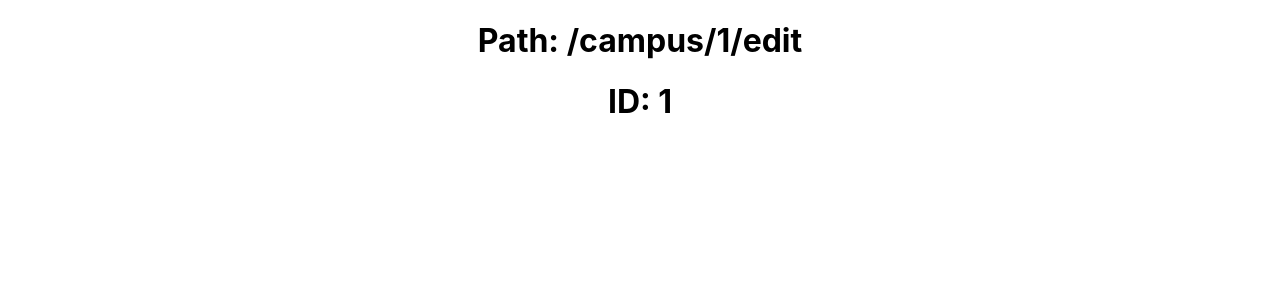
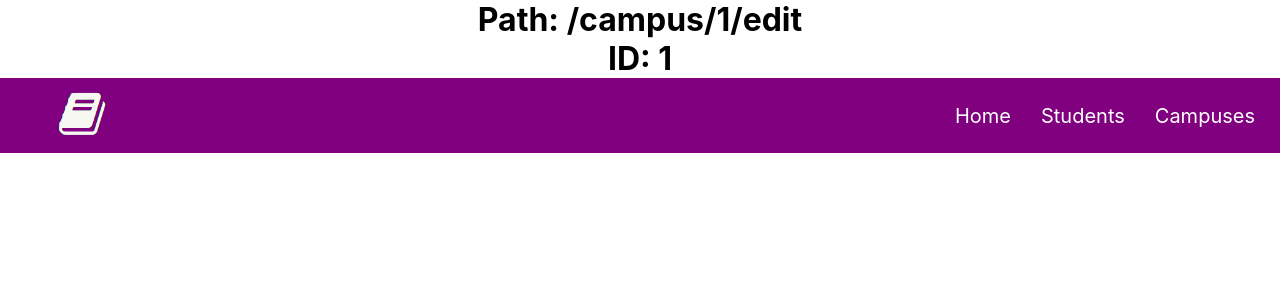
Before and after one commit to nursimadonuk/Fullstack-CRUD-Application, a React (Create React App) app: page /campus/1/edit in a window 1280 px wide. Shown: the top 300 px of the page. Built offline with nearby package versions, Linux system fonts and the light colour scheme.

Commit message:
navbar redirecting

```diff
--- a/src/App.js
+++ b/src/App.js
@@ -1,15 +1,21 @@
-import React from 'react';
-import {BrowserRouter as Router, Route} from 'react-router-dom';
-import './App.css';
+import React from "react";
+import { BrowserRouter as Router, Route } from "react-router-dom";
+import "./App.css";
+import Navbar from "./components/Navbar.js";
 
 function App() {
-  const Home = () => (<h1>Home</h1>) ;
-  const Campuses = () => (<h1>Campuses</h1>) ;
-  const Students = () => (<h1>Students</h1>) ;
-  const ShowID = (props) => {
+  const Home = () => <h1>Home</h1>;
+  const Campuses = () => <h1>Campuses</h1>;
+  const Students = () => <h1>Students</h1>;
+  const ShowID = props => {
     console.log(props);
-    return (<div><h1>Path: {props.location.pathname} </h1> <h1>ID: {props.match.params.id}</h1></div>);
-  }
+    return (
+      <div>
+        <h1>Path: {props.location.pathname} </h1>{" "}
+        <h1>ID: {props.match.params.id}</h1>
+      </div>
+    );
+  };
   return (
     <div className="App">
       <Router>
@@ -20,6 +26,8 @@ function App() {
         <Route path="/student/:id/edit" render={ShowID} />
         <Route path="/campus/:id/view" render={ShowID} />
         <Route path="/campus/:id/edit" render={ShowID} />
+
+        <Navbar />
       </Router>
     </div>
   );
--- a/src/components/Navbar.js
+++ b/src/components/Navbar.js
@@ -18,10 +18,10 @@ export default class Navbar extends Component {
             <Link to="/">Home</Link>
           </li>
           <li className="nav-item">
-            <Link to="/">Students</Link>
+            <Link to="/students">Students</Link>
           </li>
           <li className="nav-item">
-            <Link to="/">Campuses</Link>
+            <Link to="/campuses">Campuses</Link>
           </li>
         </ul>
       </nav>
```
Also changed, not shown: 1 other file (tests, documents, lock files or other folders).
